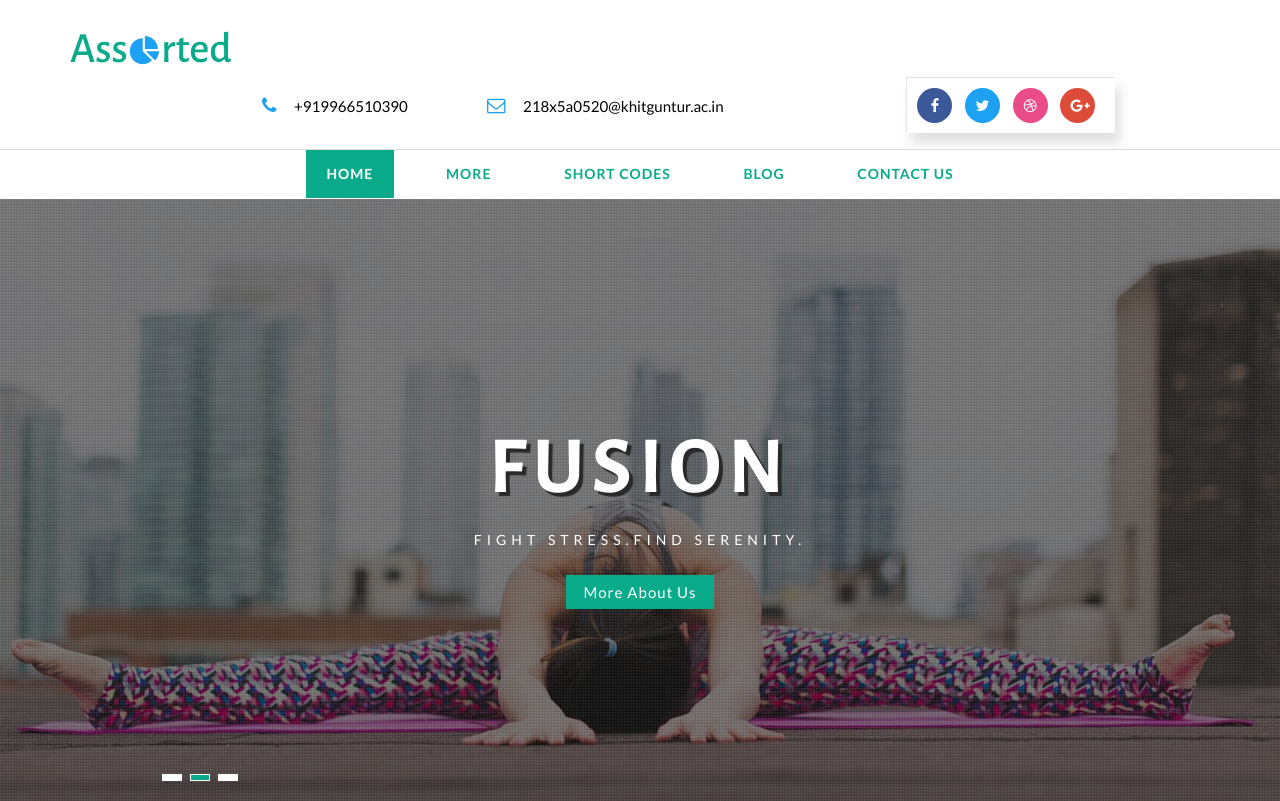
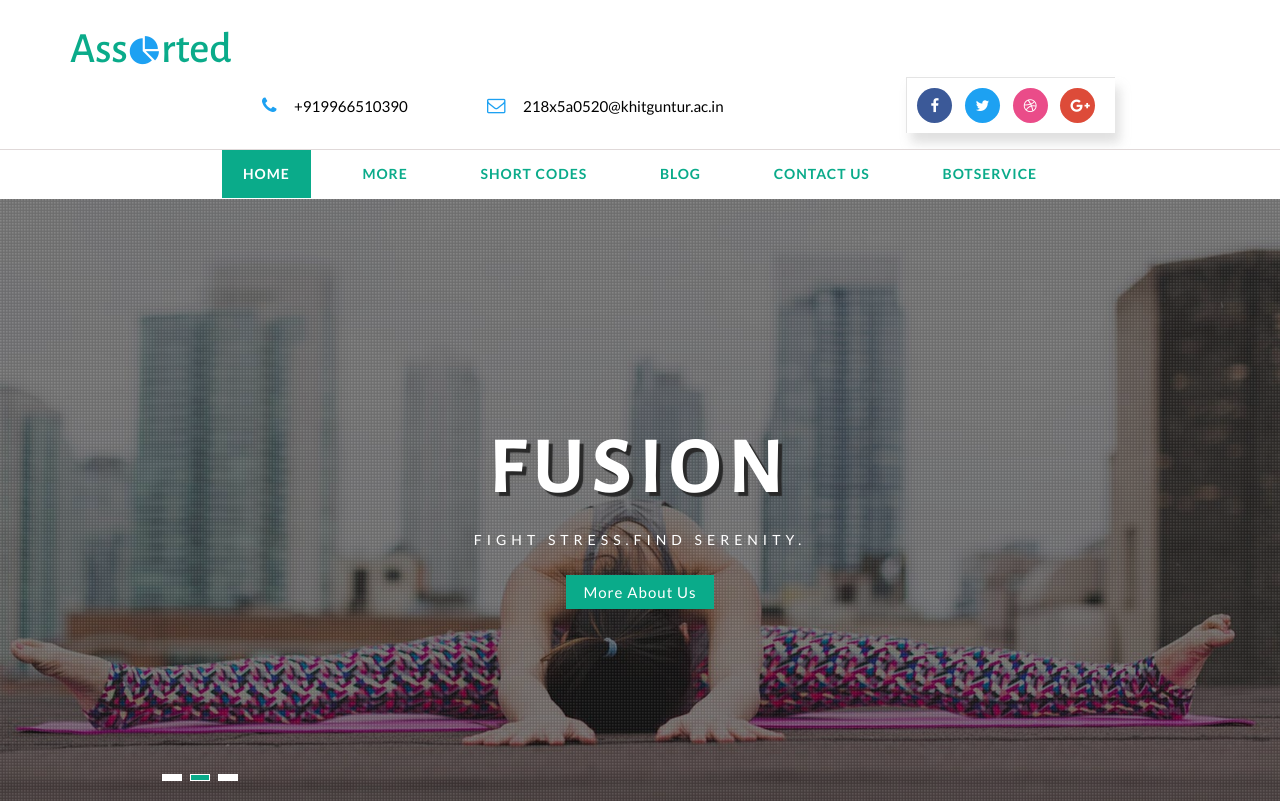
Before and after one commit to somanadsandeep/yoga, a plain HTML site: page index.html in a window 1280 px wide. Shown: the top 801 px of the page. Drawn offline with nearby package versions, Linux system fonts and the light colour scheme.

Commit message:
Update index.html

```diff
--- a/index.html
+++ b/index.html
@@ -151,6 +151,9 @@ Smartphone Compatible web template, free webdesigns for Nokia, Samsung, LG, Sony
 						</li>
 						<li>
 							<a href="contact.html">Contact Us</a>
+						</li>
+						<li>
+							<a href="bot.html">Botservice</a>
 						</li>
 					</ul>
 					<div class="clearfix"> </div>
```
